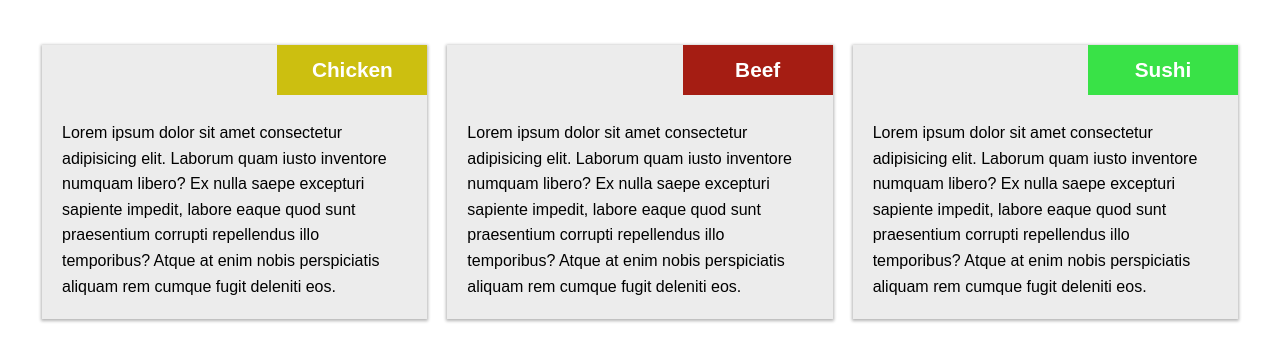
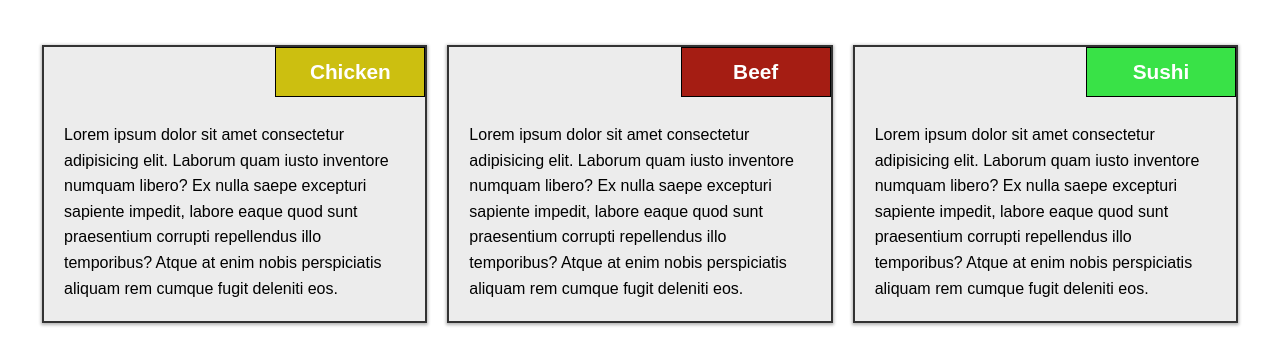
Before and after one commit to hossam-khalaf/coursera-Johns-HopkinsHTML-CSS-JS, a plain HTML site: page Module2-solution/index.html in a window 1280 px wide. Shown: the part 88-452 px from the top of the page. Drawn offline with Linux system fonts and the light colour scheme.

Commit message:
Adding borders

```diff
--- a/Module2-solution/css/style.css
+++ b/Module2-solution/css/style.css
@@ -22,7 +22,7 @@ h1 {
 }
 
 .menu__item {
-  /* border: 2px solid #333; */
+  border: 2px solid #333;
   margin: 0 10px 20px;
   padding: 20px;
   position: relative;
@@ -43,6 +43,7 @@ h1 {
   color: #fff;
   font-family: sans-serif;
   font-size: 1.3rem;
+  border: 1px solid black;
 }
 .item1 {
   background: #ccbf10;
```
